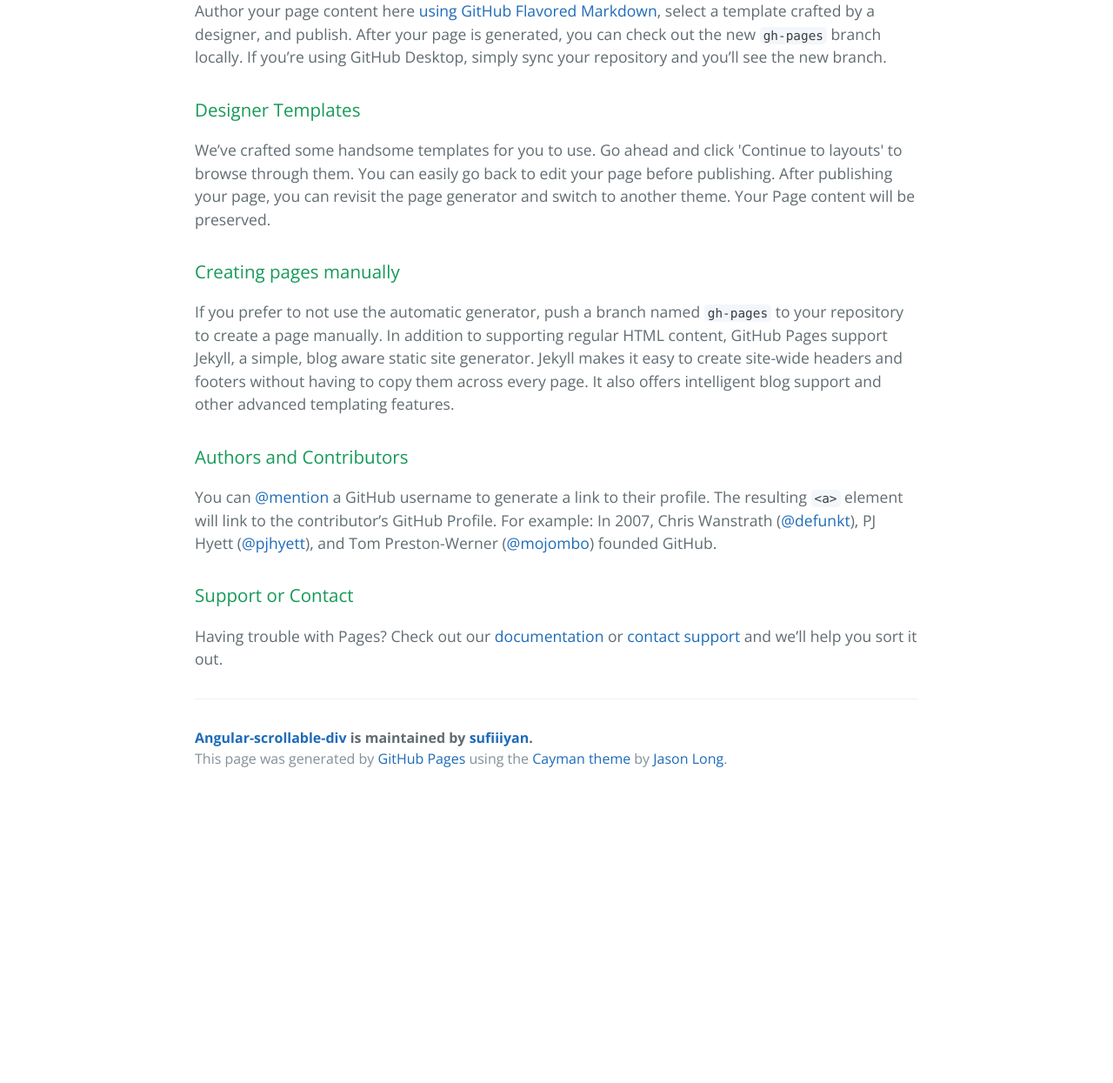
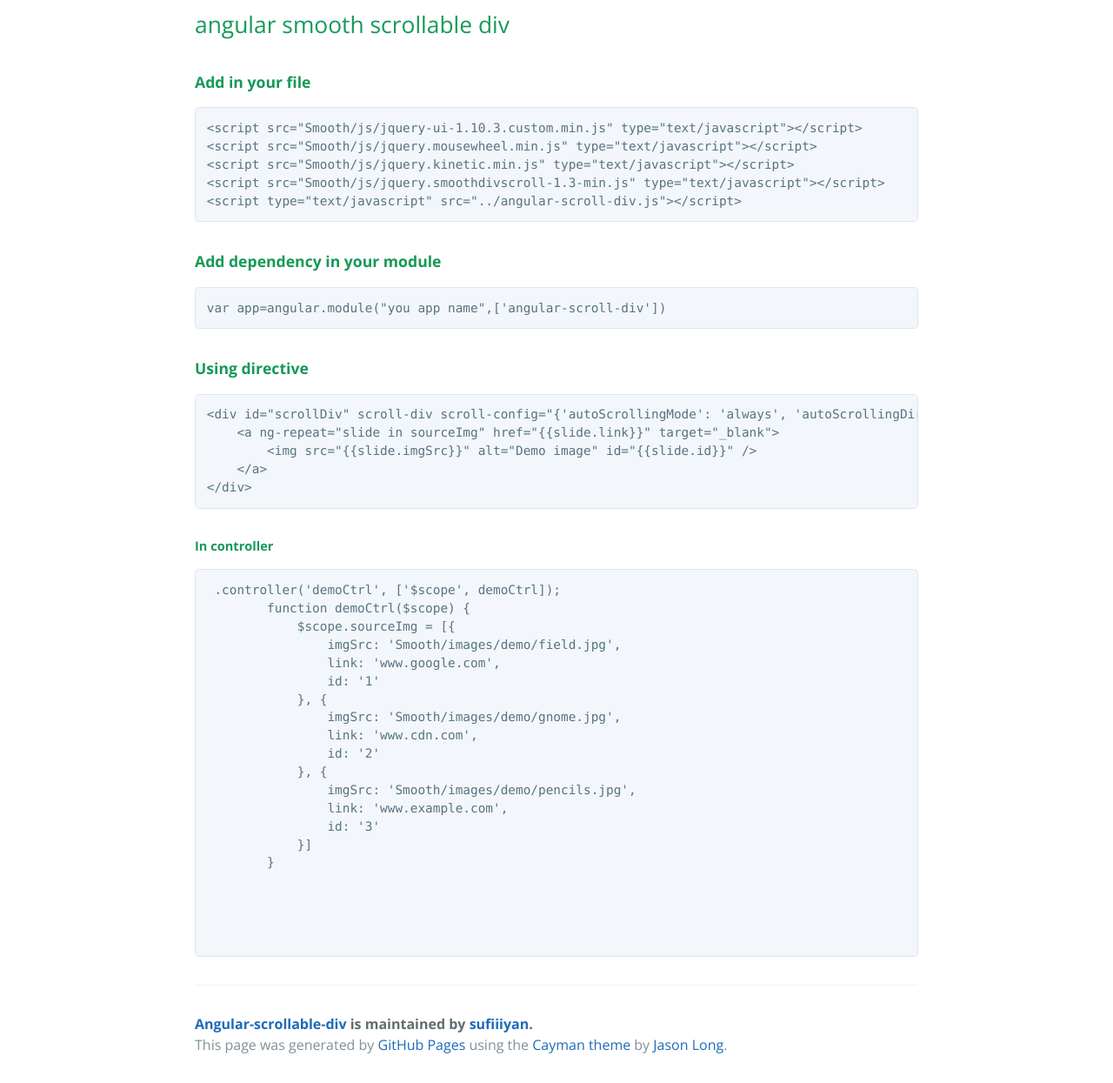
Before and after one commit to sufiiiyan/angular-scrollable-div, a plain HTML site: page index.html in a window 1280 px wide. Shown: the part 490-1735 px from the top of the page at 87% size. Before the commit the page ends 1406 px from the top, so only its background shows below. Drawn offline with nearby package versions, Linux system fonts and the light colour scheme.

```diff
--- a/index.html
+++ b/index.html
@@ -19,30 +19,66 @@
     </section>
 
     <section class="main-content">
-      <h3>
-<a id="welcome-to-github-pages" class="anchor" href="#welcome-to-github-pages" aria-hidden="true"><span aria-hidden="true" class="octicon octicon-link"></span></a>Welcome to GitHub Pages.</h3>
+      <h1>
+<a id="angular-smooth-scrollable-div" class="anchor" href="#angular-smooth-scrollable-div" aria-hidden="true"><span aria-hidden="true" class="octicon octicon-link"></span></a>angular-smooth-scrollable-div</h1>
 
-<p>This automatic page generator is the easiest way to create beautiful pages for all of your projects. Author your page content here <a href="https://guides.github.com/features/mastering-markdown/">using GitHub Flavored Markdown</a>, select a template crafted by a designer, and publish. After your page is generated, you can check out the new <code>gh-pages</code> branch locally. If you’re using GitHub Desktop, simply sync your repository and you’ll see the new branch.</p>
+<h2>
+<a id="angular-smooth-scrollable-div-1" class="anchor" href="#angular-smooth-scrollable-div-1" aria-hidden="true"><span aria-hidden="true" class="octicon octicon-link"></span></a>angular smooth scrollable div</h2>
 
-<h3>
-<a id="designer-templates" class="anchor" href="#designer-templates" aria-hidden="true"><span aria-hidden="true" class="octicon octicon-link"></span></a>Designer Templates</h3>
+<h4>
+<a id="add-in-your-file" class="anchor" href="#add-in-your-file" aria-hidden="true"><span aria-hidden="true" class="octicon octicon-link"></span></a><strong>Add in your file</strong>
+</h4>
 
-<p>We’ve crafted some handsome templates for you to use. Go ahead and click 'Continue to layouts' to browse through them. You can easily go back to edit your page before publishing. After publishing your page, you can revisit the page generator and switch to another theme. Your Page content will be preserved.</p>
+<pre><code>&lt;script src="Smooth/js/jquery-ui-1.10.3.custom.min.js" type="text/javascript"&gt;&lt;/script&gt;
+&lt;script src="Smooth/js/jquery.mousewheel.min.js" type="text/javascript"&gt;&lt;/script&gt;
+&lt;script src="Smooth/js/jquery.kinetic.min.js" type="text/javascript"&gt;&lt;/script&gt;
+&lt;script src="Smooth/js/jquery.smoothdivscroll-1.3-min.js" type="text/javascript"&gt;&lt;/script&gt;
+&lt;script type="text/javascript" src="../angular-scroll-div.js"&gt;&lt;/script&gt;
+</code></pre>
 
-<h3>
-<a id="creating-pages-manually" class="anchor" href="#creating-pages-manually" aria-hidden="true"><span aria-hidden="true" class="octicon octicon-link"></span></a>Creating pages manually</h3>
+<h4>
+<a id="add-dependency-in-your-module" class="anchor" href="#add-dependency-in-your-module" aria-hidden="true"><span aria-hidden="true" class="octicon octicon-link"></span></a><strong>Add dependency in your module</strong>
+</h4>
 
-<p>If you prefer to not use the automatic generator, push a branch named <code>gh-pages</code> to your repository to create a page manually. In addition to supporting regular HTML content, GitHub Pages support Jekyll, a simple, blog aware static site generator. Jekyll makes it easy to create site-wide headers and footers without having to copy them across every page. It also offers intelligent blog support and other advanced templating features.</p>
+<pre><code>var app=angular.module("you app name",['angular-scroll-div'])
+</code></pre>
 
-<h3>
-<a id="authors-and-contributors" class="anchor" href="#authors-and-contributors" aria-hidden="true"><span aria-hidden="true" class="octicon octicon-link"></span></a>Authors and Contributors</h3>
+<h4>
+<a id="using-directive" class="anchor" href="#using-directive" aria-hidden="true"><span aria-hidden="true" class="octicon octicon-link"></span></a><strong>Using directive</strong>
+</h4>
 
-<p>You can <a href="https://help.github.com/articles/basic-writing-and-formatting-syntax/#mentioning-users-and-teams" class="user-mention">@mention</a> a GitHub username to generate a link to their profile. The resulting <code>&lt;a&gt;</code> element will link to the contributor’s GitHub Profile. For example: In 2007, Chris Wanstrath (<a href="https://github.com/defunkt" class="user-mention">@defunkt</a>), PJ Hyett (<a href="https://github.com/pjhyett" class="user-mention">@pjhyett</a>), and Tom Preston-Werner (<a href="https://github.com/mojombo" class="user-mention">@mojombo</a>) founded GitHub.</p>
+<pre><code>&lt;div id="scrollDiv" scroll-div scroll-config="{'autoScrollingMode': 'always', 'autoScrollingDirection':'endlessLoopLeft', 'autoScrollingInterval':25, 'autoScrollingStep': 1}"&gt;
+    &lt;a ng-repeat="slide in sourceImg" href="{{slide.link}}" target="_blank"&gt;
+        &lt;img src="{{slide.imgSrc}}" alt="Demo image" id="{{slide.id}}" /&gt;
+    &lt;/a&gt;
+&lt;/div&gt;
+</code></pre>
 
-<h3>
-<a id="support-or-contact" class="anchor" href="#support-or-contact" aria-hidden="true"><span aria-hidden="true" class="octicon octicon-link"></span></a>Support or Contact</h3>
+<h5>
+<a id="in-controller" class="anchor" href="#in-controller" aria-hidden="true"><span aria-hidden="true" class="octicon octicon-link"></span></a><strong>In controller</strong>
+</h5>
 
-<p>Having trouble with Pages? Check out our <a href="https://help.github.com/pages">documentation</a> or <a href="https://github.com/contact">contact support</a> and we’ll help you sort it out.</p>
+<pre><code> .controller('demoCtrl', ['$scope', demoCtrl]);
+        function demoCtrl($scope) {
+            $scope.sourceImg = [{
+                imgSrc: 'Smooth/images/demo/field.jpg',
+                link: 'www.google.com',
+                id: '1'
+            }, {
+                imgSrc: 'Smooth/images/demo/gnome.jpg',
+                link: 'www.cdn.com',
+                id: '2'
+            }, {
+                imgSrc: 'Smooth/images/demo/pencils.jpg',
+                link: 'www.example.com',
+                id: '3'
+            }]
+        }
+
+
+
+
+</code></pre>
 
       <footer class="site-footer">
         <span class="site-footer-owner"><a href="https://github.com/sufiiiyan/angular-scrollable-div">Angular-scrollable-div</a> is maintained by <a href="https://github.com/sufiiiyan">sufiiiyan</a>.</span>
```
Also changed, not shown: params.json (+1 -1 lines).
